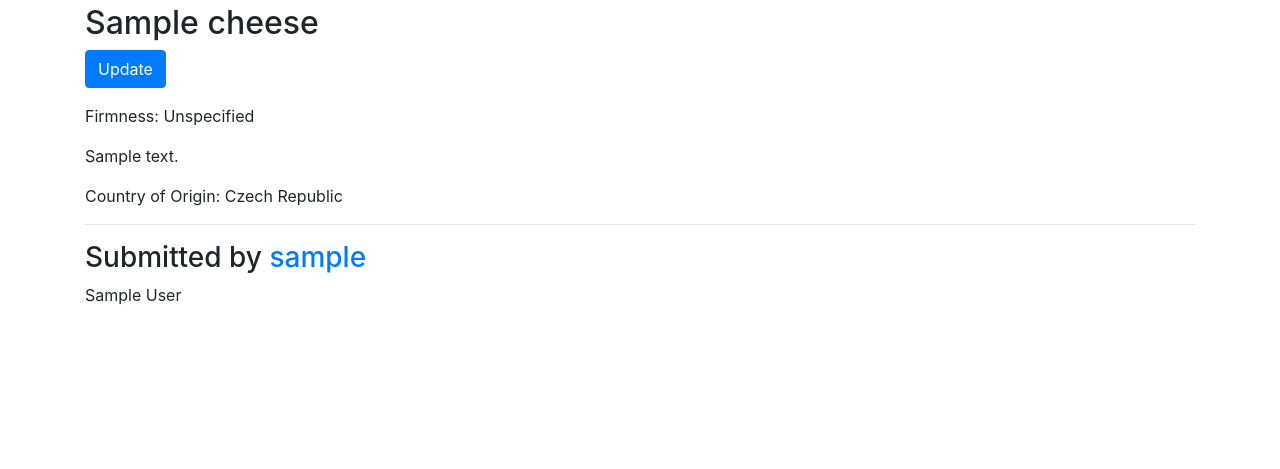
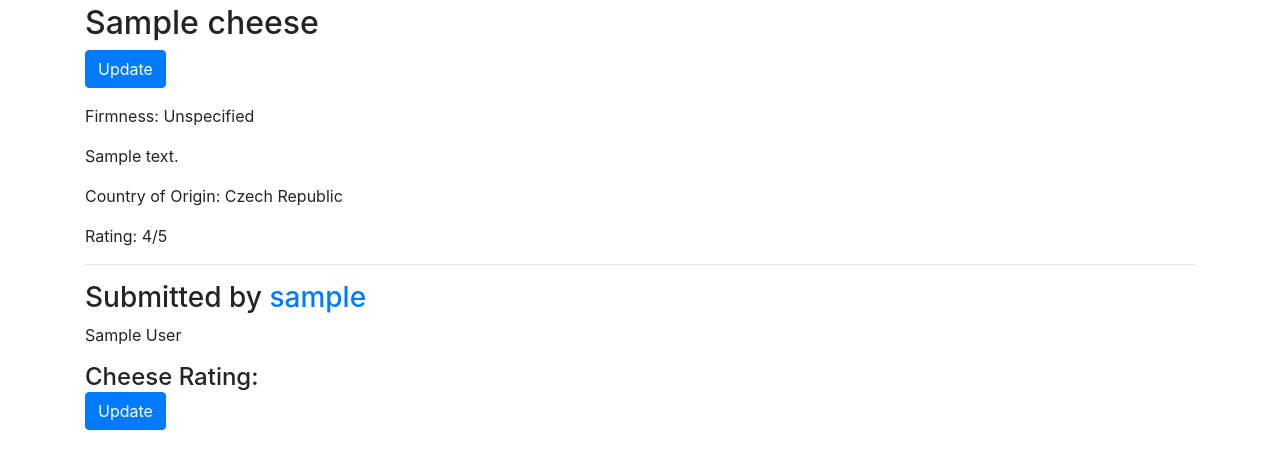
Before and after one commit to lm1298/everycheese, a Django app: a page that uses everycheese/templates/cheeses/cheese_detail.html in a window 1280 px wide. Shown: the part 56-525 px from the top of the page. Run offline with Django 3.2, Linux system fonts and the light colour scheme; tables that the repository leaves empty hold one stand-in row (values such as "Sample post"); some libraries are stand-ins or nearby versions.

Commit message:
add rating functionality

```diff
--- a/config/urls.py
+++ b/config/urls.py
@@ -30,6 +30,11 @@ urlpatterns = [
         include('everycheese.cheeses.urls',
             namespace='cheeses'),
     ),
+    path(
+        'cheeses/',
+        include('everycheese.cheeses.urls',
+            namespace='Rating'),
+    ),
 ] + static(settings.MEDIA_URL, document_root=settings.MEDIA_ROOT)
 
 if settings.DEBUG:
--- a/everycheese/cheeses/models.py
+++ b/everycheese/cheeses/models.py
@@ -27,8 +27,6 @@ class Cheese(TimeStampedModel):
         null=True,
         on_delete=models.SET_NULL
         )
-
-
     def __str__(self):
         return self.name
     def get_absolute_url(self):
@@ -36,21 +34,6 @@ class Cheese(TimeStampedModel):
         return reverse(
             'cheeses:detail', kwargs={"slug": self.slug}
         )
-class Rating(models.Model):
-    i_rating = models.PositiveIntegerField(default=0, validators=[MinValueValidator(0), MaxValueValidator(5)])
-    creator = models.ForeignKey(
-        settings.AUTH_USER_MODEL,
-        null=True,
-        on_delete=models.SET_NULL
-    )
-    cheese=models.ForeignKey(
-        Cheese,
-        null=True,
-        on_delete=models.SET_NULL
-    )
-    def __str__(self):
-        return f"{self.i_rating}"
-
     @property
     def average_rating(self):
         ratings = Rating.objects.all().filter(cheese=self)
@@ -64,3 +47,23 @@ class Rating(models.Model):
         if count <= 0:
             return 0
         return total // count
+
+
+
+
+
+class Rating(models.Model):
+    i_rating = models.PositiveIntegerField(default=0, validators=[MinValueValidator(0), MaxValueValidator(5)])
+    creator = models.ForeignKey(
+        settings.AUTH_USER_MODEL,
+        null=True,
+        on_delete=models.SET_NULL
+    )
+    cheese=models.ForeignKey(
+        Cheese,
+        null=True,
+        on_delete=models.SET_NULL
+    )
+
+    def __str__(self):
+        return f"{self.i_rating}"
--- a/everycheese/cheeses/urls.py
+++ b/everycheese/cheeses/urls.py
@@ -13,7 +13,7 @@ urlpatterns = [
         name='add'
     ),
     path(
-        route='<slug:slug>/update/',
+        route='update/<slug:slug>/',
         view=views.CheeseUpdateView.as_view(),
         name='update'
     ),
--- a/everycheese/cheeses/views.py
+++ b/everycheese/cheeses/views.py
@@ -1,3 +1,6 @@
+
+import logging
+log = logging.getLogger("root")
 from django.contrib.auth.mixins import LoginRequiredMixin
 
 from django.shortcuts import render, redirect
@@ -10,6 +13,9 @@ from django.views.generic import (
     DeleteView
 )
 from django.urls import reverse_lazy
+from django.http import request
+from .models import Cheese, Rating  # Import the Rating model
+
 class CheeseListView(ListView):
     model = Cheese
 class CheeseDetailView(DetailView):
@@ -27,15 +33,51 @@ class CheeseCreateView(LoginRequiredMixin, CreateView):
         form.instance.creator = self.request.user
         return super().form_valid(form)
 class CheeseUpdateView(LoginRequiredMixin, UpdateView):
-
     model = Cheese
     fields = [
         'name',
         'description',
         'firmness',
-        'country_of_origin'
+        'country_of_origin',
     ]
     action = "Update"
+
+
+    def get_context_data(self, **kwargs):
+        log.info("Hello from update")
+        ctx = super(CheeseUpdateView, self).get_context_data(**kwargs)
+        _slug = self.kwargs.get("slug")
+        ch = Cheese.objects.all().filter(slug=_slug).first()
+
+        if ch is None:
+            ctx["rating"] = 0
+            return ctx
+
+        r = Rating.objects.all().filter(creator=self.request.user, cheese=ch).first()
+
+        if r is not None:
+            ctx["rating"] = r.i_rating
+        else:
+            ctx["rating"] = 0
+
+        return ctx
+
+    def form_valid(self, form):
+        # Get the cheese being updated
+        cheese = self.object
+
+        # Get or create the rating for the current user and cheese
+        rating, created = Rating.objects.get_or_create(creator=self.request.user, cheese=cheese)
+
+        # Update the rating value based on the form data
+        rating.i_rating = int(self.request.POST.get('rating'))  # Safely retrieve the rating value
+        rating.save()
+
+        return super().form_valid(form)
+
+
+
+
 class CheeseDeleteView(LoginRequiredMixin, DeleteView):
     model = Cheese
     success_url = reverse_lazy('cheeses:list')  # Redirect to the list view after deletion
--- a/everycheese/templates/cheeses/cheese_detail.html
+++ b/everycheese/templates/cheeses/cheese_detail.html
@@ -18,6 +18,9 @@
     <p>Country of Origin: {{ cheese.country_of_origin.name }}
     <img src="{{ cheese.country_of_origin.flag }}" />
     </p>
+    {% if cheese.average_rating %}
+<p>Rating: {{ cheese.average_rating }}/5</p>
+{% endif %}
 {% endif %}
 {% endif %}
 <hr/>
@@ -29,4 +32,13 @@
 {% if cheese.creator.name %}
     <p>{{ cheese.creator.name }}</p>
 {% endif %}
+<h4>Cheese Rating:
+    <p>
+        <a class="btn btn-primary"
+        href="{% url 'Rating:update' slug=cheese.slug %}"
+        role="button">
+        Update
+        </a>
+    </p>
+</h4>
 {% endblock content %}
--- a/everycheese/templates/cheeses/cheese_form.html
+++ b/everycheese/templates/cheeses/cheese_form.html
@@ -6,9 +6,14 @@
 {% block content %}
 {% with action=view.action|default:"Add" %}
     <h1>{{ action }} Cheese</h1>
+
     <form method="post" action=".">
         {% csrf_token %}
         {{ form|crispy }}
+        <div class="form-group">
+            <label for="id_rating">Rating:</label>
+            <input type="number" id="id_rating" name="rating" min="0" max="5" value="{{ rating }}" class="form-control">
+        </div>
         <button type="submit" class="btn btn-primary">
             {{ action }}
         </button>
--- a/everycheese/templates/cheeses/cheese_list.html
+++ b/everycheese/templates/cheeses/cheese_list.html
@@ -7,14 +7,16 @@
         <th>Cheese</th>
         <th>Country</th>
         <th>Command</th>
+        <th>Rating</th>
     </tr>
     {% for cheese in cheese_list %}
     <tr>
         <td><a href="{% url 'cheeses:detail' cheese.slug %}">{{ cheese.name }}</a></td>
         <td><p>{{ cheese.country_of_origin}}</p></td>
         <td>
-            <a href="{% url 'cheeses:confirm_delete' cheese.slug %}">Delete</a>
+            <a href="{% url 'cheeses:confirm_delete' cheese.slug %}">Delete</a> | <a href="{% url 'cheeses:update' slug=cheese.slug %}">Update</a>
         </td>
+        <td><p>{{ cheese.average_rating }}</p></td>
     </tr>
     {% endfor %}
 </table>
```
